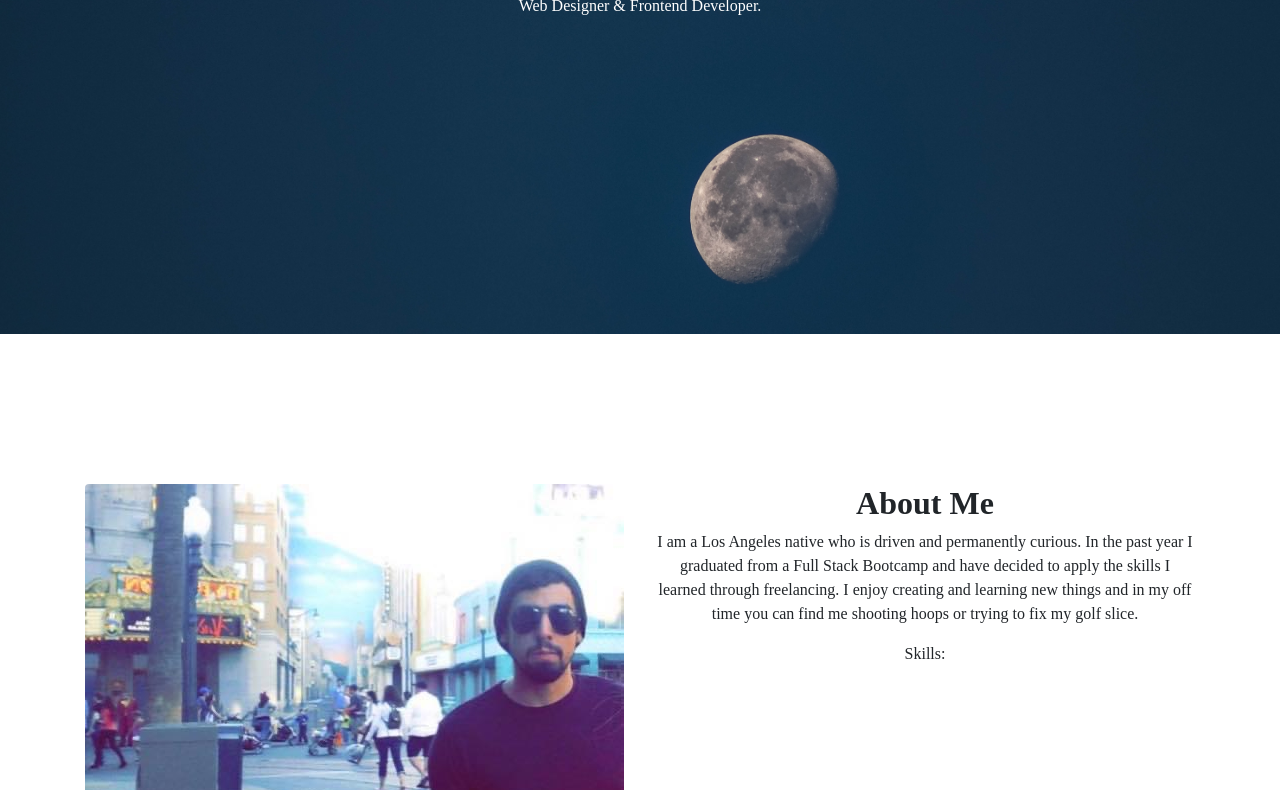
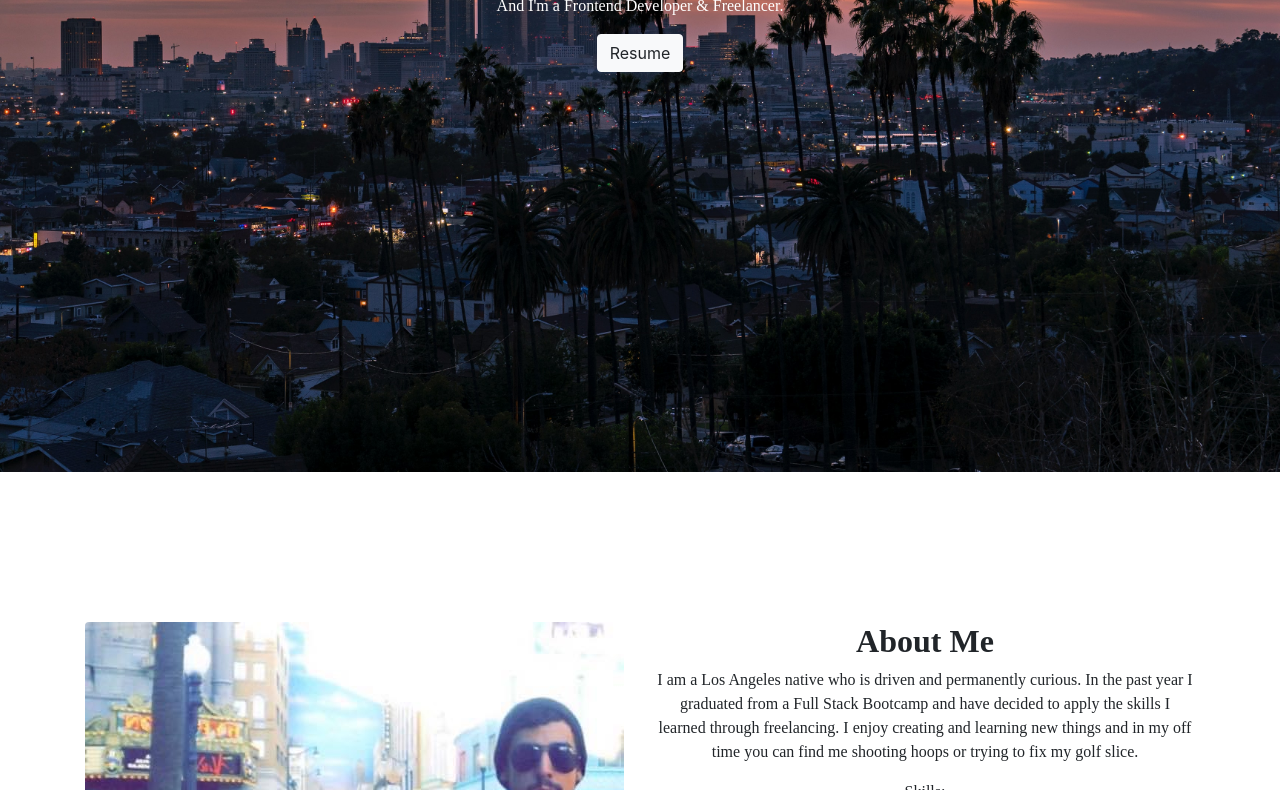
Before and after one commit to ervinCodes/LandingPage, a website: page index.html in a window 1280 px wide. Shown: the part 420-1210 px from the top of the page. Drawn offline with nearby package versions, Linux system fonts and the light colour scheme; a web font is replaced by a local one.

Commit message:
New Header Background + Organized Page Layout

```diff
--- a/css/styles.css
+++ b/css/styles.css
@@ -42,11 +42,11 @@
  /* Header */
 
  header {
-    background-image: url("../images/moon.jpg");
+    background-image: url("../images/losAngeles.jpg");
     background-size: cover;
-    padding: 300px 0 300px;
+    padding: 300px 0 400px;
+    background-position: center;
   }
-
 
   /* About */
 
--- a/index.html
+++ b/index.html
@@ -55,8 +55,9 @@
     <!-- Header -->
     <header class="text-white">
         <div class="container text-center">
-            <h1 id="caption">Hello, my name is Ervin.</h1>
-                <p class="text-center" id="caption">Web Designer & Frontend Developer.</p>
+                <h1 id="caption">Hello, my name is Ervin.</h1>
+                    <p class="text-center" id="caption">And I'm a Frontend Developer & Freelancer.</p>
+                    <button type="button" class="btn btn-light" id="resume">Resume</button>
         </div>
     </header>
 
```
Also changed, not shown: images/losAngeles.jpg (added), images/stars.jpg (added).
